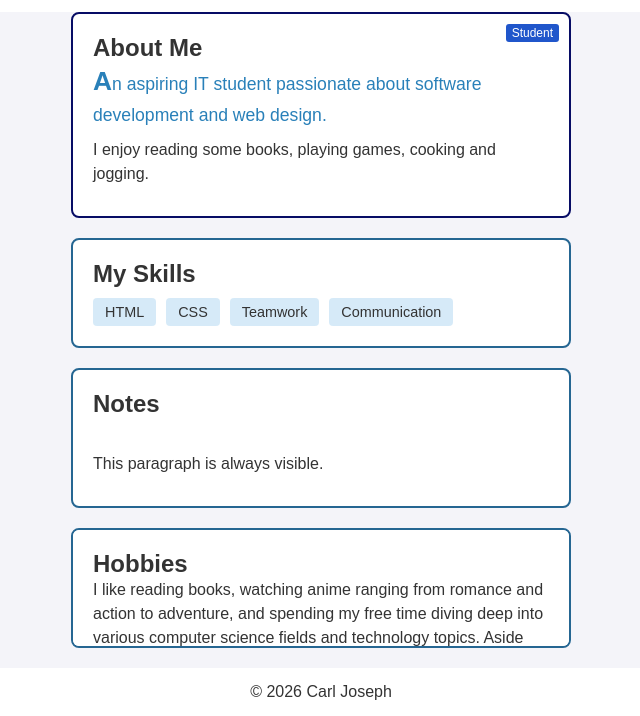
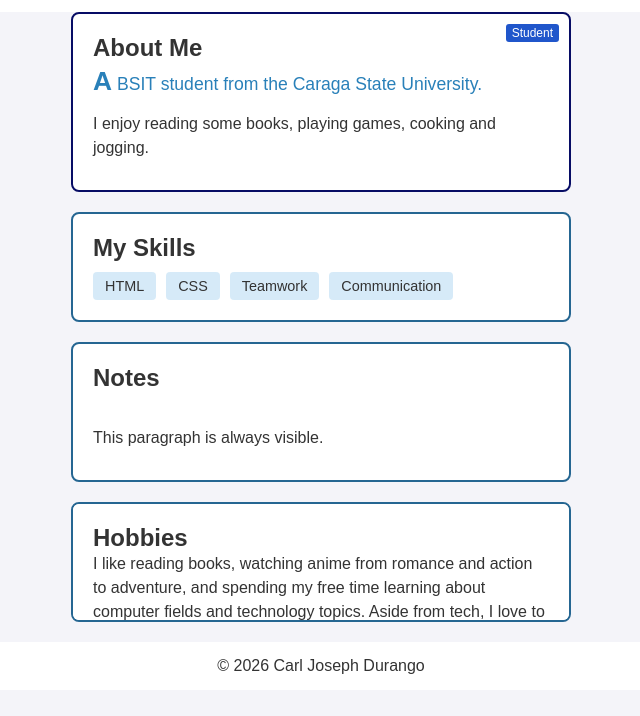
Before and after one commit to carldurango/IT-110-DURANGO, a plain HTML site: page index.html in a window 1280 px wide. Shown: the part 89-805 px from the top of the page, without its empty margins (319-959 px from the left). Drawn offline with Linux system fonts and the light colour scheme.

Commit message:
profile card activity submission

```diff
--- a/index.html
+++ b/index.html
@@ -17,7 +17,7 @@
     <main>
         <div class="card" id="about">
             <h2>About Me</h2>
-            <p class="intro">An aspiring IT student passionate about software development and web design.</p>
+            <p class="intro">A BSIT student from the Caraga State University.</p>
             <p>I enjoy reading some books, playing games, cooking and jogging.</p>
         </div>
         <div class="card" id="skills">
@@ -37,11 +37,11 @@
         </div>
         <div class="card scroll-box">
             <h2>Hobbies</h2>
-            <p>I like reading books, watching anime ranging from romance and action to adventure, and spending my free time diving deep into various computer science fields and technology topics. Aside from tech, I love to keep active by going for jogs, cooking up different dishes to try new recipes, and playing badminton with my friends whenever we get the chance.</p>
+            <p>I like reading books, watching anime from romance and action to adventure, and spending my free time learning about computer fields and technology topics. Aside from tech, I love to keep active by going for jogs, cooking up different dishes to try new recipes, and playing badminton with my friends whenever we get the chance.</p>
         </div>
     </main>
     <footer>
-        <p>&copy; 2026 Carl Joseph</p>
+        <p>&copy; 2026 Carl Joseph Durango</p>
     </footer>
 </body>
 </html>
```
Also changed, not shown: style.css (line endings or trailing spaces), 1 other file.
